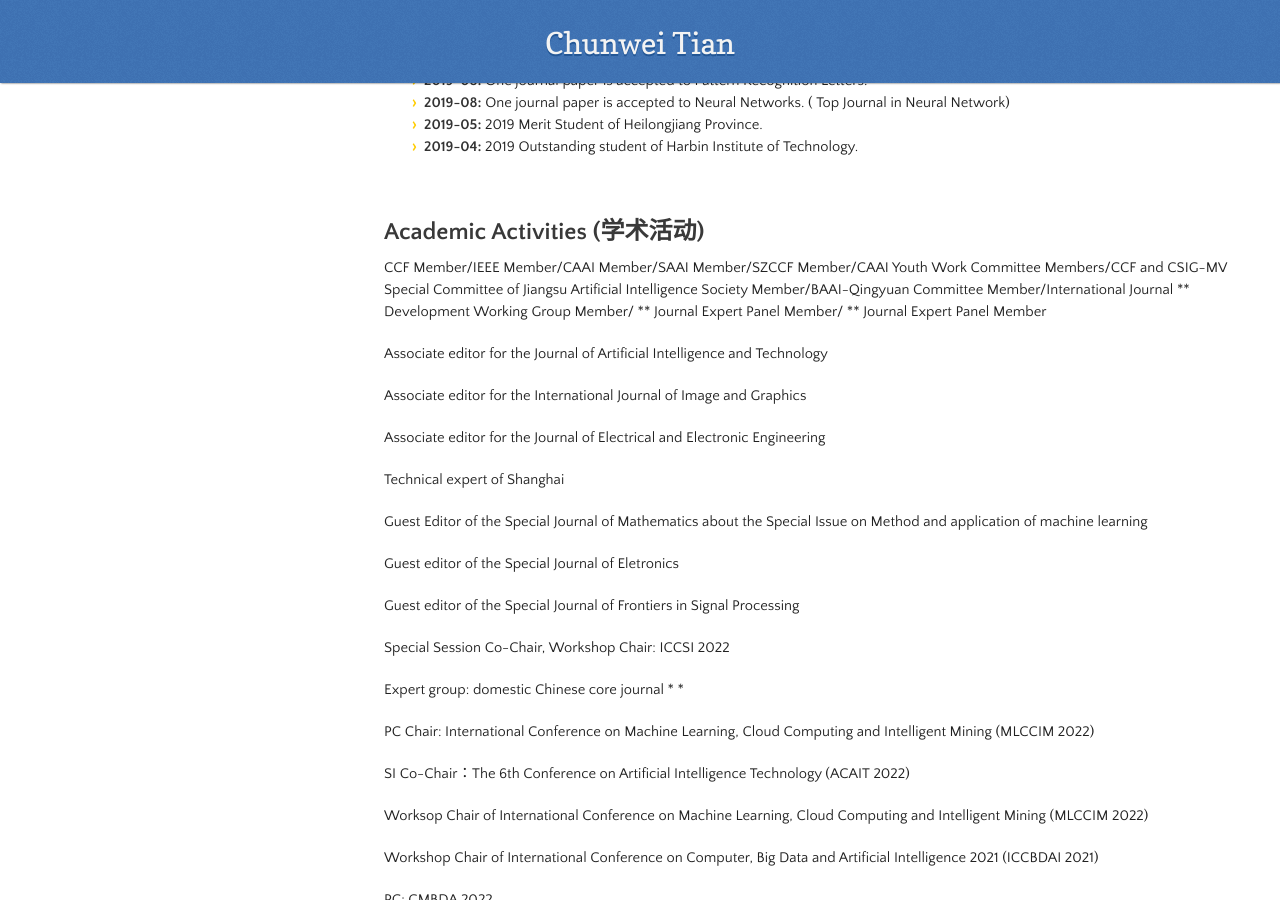
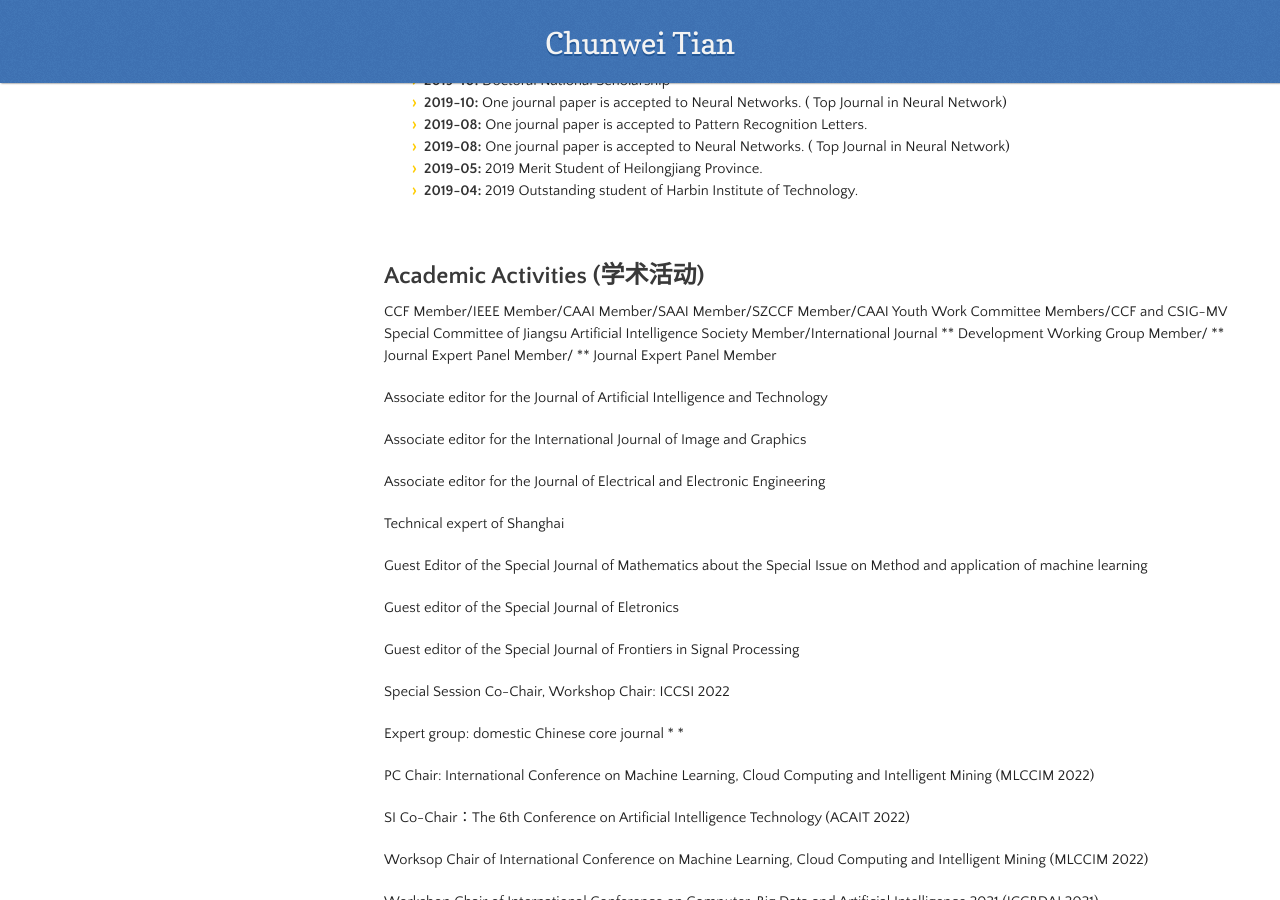
Before and after one commit to hellloxiaotian/hellloxiaotian.github.io, a Jekyll site: the page built from index.md, in a window 1280 px wide and 900 px high, scrolled down 5107 px. Built offline with Jekyll 4.4.1, drawn with Linux system fonts in a browser that asks for light colours; nearby versions of some CDN libraries; our own code applies the rules of GitHub Pages for plain Markdown files; the repository's description, which GitHub fills in, is left out; some of the changed text lies outside the part shown.

Commit message:
Add files via upload

```diff
--- a/index.md
+++ b/index.md
@@ -88,7 +90,6 @@
 - **2022-01:** Invited to record a New Year's promo on the famous domestic CV public website "Pole City Platform".
 - **2021-12:** A paper was accepted in the international journal *IEEE Multimedia*.
 - **2021-12:** Join the *CAAI Youth Working Committee*.
-- **2021-12:** Invited to join *BAAI- Qingyuan Association*.
 - **2021-12:** Join *Technical Committee on CSIG-MV*.
 - **2021-12:** Invited to be the guest editor of the special issue of the international journal *Electronics*.
 - **2021-12:** Invited to be the Workshop Chair of *International Conference on Machine Learning, Cloud Computing and Intelligent Mining (MLCCIM 2022)*
@@ -185,7 +186,7 @@
 
 ## Academic Activities (学术活动)
 
-CCF Member/IEEE Member/CAAI Member/SAAI Member/SZCCF Member/CAAI Youth Work Committee Members/CCF and CSIG-MV Special Committee of Jiangsu Artificial Intelligence Society Member/BAAI-Qingyuan Committee Member/International Journal ** Development Working Group Member/ ** Journal Expert Panel Member/ ** Journal Expert Panel Member
+CCF Member/IEEE Member/CAAI Member/SAAI Member/SZCCF Member/CAAI Youth Work Committee Members/CCF and CSIG-MV Special Committee of Jiangsu Artificial Intelligence Society Member/International Journal ** Development Working Group Member/ ** Journal Expert Panel Member/ ** Journal Expert Panel Member
 
 Associate editor for the Journal of Artificial Intelligence and Technology
 
```
Also changed, not shown: other parts of index.md (+2 -0 lines), publication.md (+1 -0 lines).
